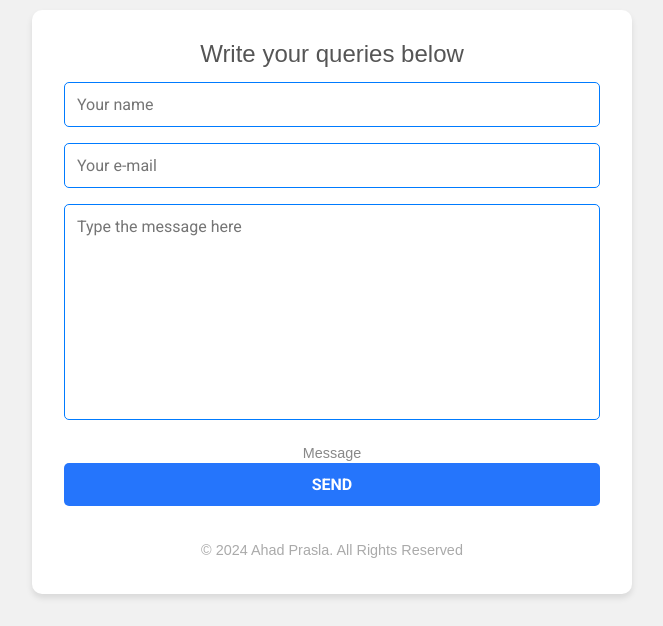
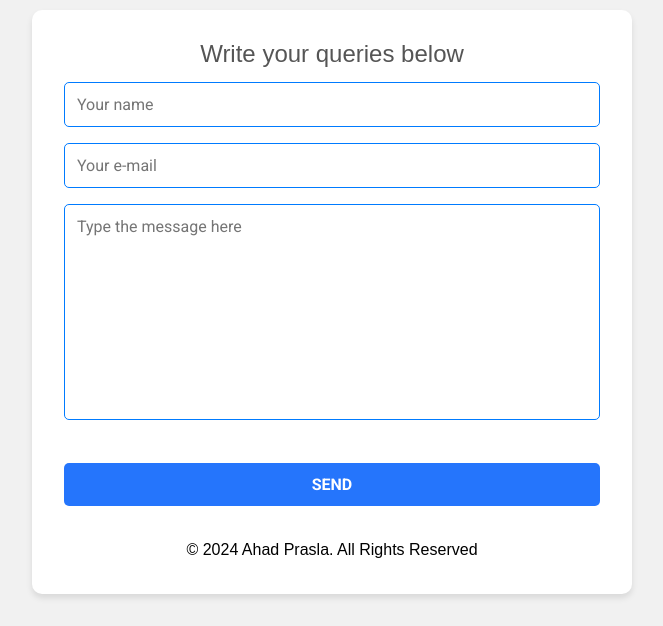
Before and after one commit to aprasla31/ahad-portfolio, a plain HTML site: page index.html in a window 1280 px wide. Shown: the part 5961-6587 px from the top of the page, without its empty margins (308-971 px from the left). Drawn offline with nearby package versions, Linux system fonts and the light colour scheme.

Commit message:
Update style.css

```diff
--- a/css/style.css
+++ b/css/style.css
@@ -936,7 +936,7 @@ column-gap: 3.25rem;
 
 .contact__input:hover {
   background-color: #f9f9f9;
-  border-color: #aaa;
+  border-color: #007bff;
 }
 
 .contact__input.textarea {
@@ -961,7 +961,7 @@ column-gap: 3.25rem;
 
 .contact__message {
   font-size: 0.9rem;
-  color: #888;
+  color: #ffffff;
   text-align: center;
   margin-top: 1rem;
 }
@@ -969,8 +969,8 @@ column-gap: 3.25rem;
 .footer__copy {
   text-align: center;
   margin-top: 2rem;
-  font-size: 0.9rem;
-  color: #aaa;
+  font-size: 1.0rem;
+  color: #000000;
 }
 
 /* Responsive Design */
```
